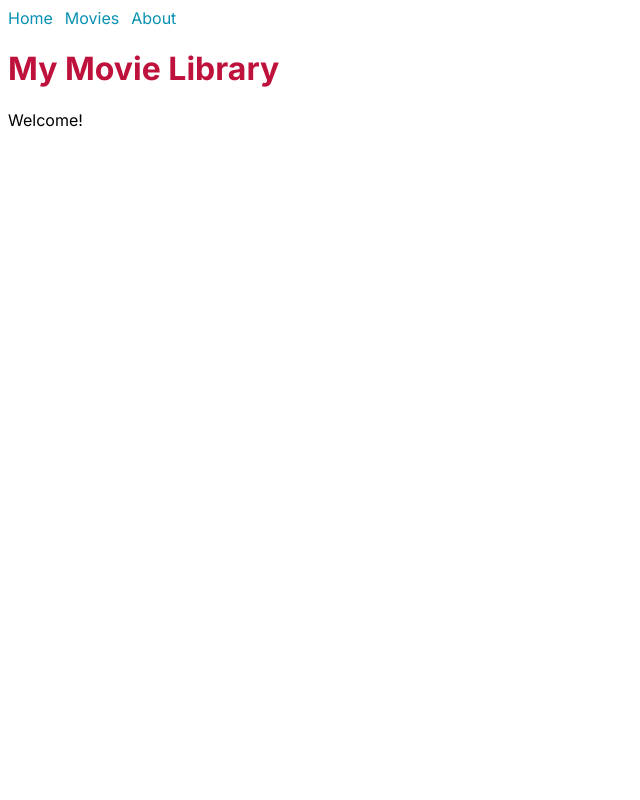
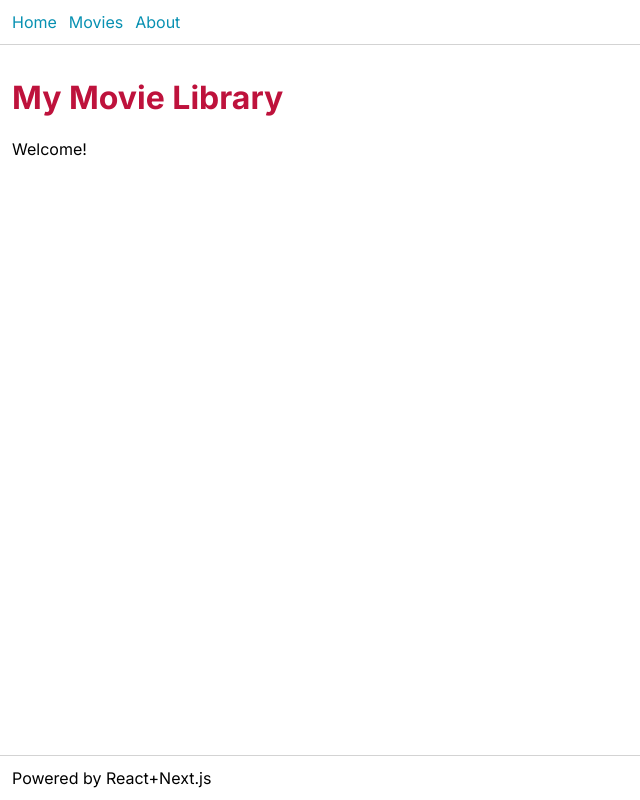
Before and after one commit to scastiel/my-movie-library, a Next.js app: page / in a window 1280 px wide. Shown: the whole page, without its empty margins (0-640 px from the left). Built offline with nearby package versions, Linux system fonts and the light colour scheme.

Commit message:
Lesson: layouts

```diff
--- a/src/app/layout.js
+++ b/src/app/layout.js
@@ -1,17 +1,30 @@
+import { NavMenu } from '../components/nav-menu'
 import './globals.css'
+import styles from './layout.module.css'
 import { Inter } from 'next/font/google'
 
 const inter = Inter({ subsets: ['latin'] })
 
 export const metadata = {
-  title: 'Create Next App',
+  title: {
+    template: '%s · My Movie Library',
+    default: 'My Movie Library',
+  },
   description: 'Generated by create next app',
 }
 
 export default function RootLayout({ children }) {
   return (
     <html lang="en">
-      <body className={inter.className}>{children}</body>
+      <body className={`${styles.rootLayout} ${inter.className}`}>
+        <header>
+          <NavMenu />
+        </header>
+
+        <main>{children}</main>
+
+        <footer>Powered by React+Next.js</footer>
+      </body>
     </html>
   )
 }
--- /dev/null
+++ b/src/app/layout.module.css
@@ -0,0 +1,21 @@
+.rootLayout {
+  margin: 0;
+  display: flex;
+  flex-direction: column;
+  min-height: 100vh;
+}
+
+.rootLayout > main {
+  padding: 12px;
+  flex: 1;
+}
+
+.rootLayout > header {
+  border-bottom: 1px solid lightgray;
+  padding: 12px;
+}
+
+.rootLayout > footer {
+  border-top: 1px solid lightgray;
+  padding: 12px;
+}
--- a/src/app/movies/page.js
+++ b/src/app/movies/page.js
@@ -1,5 +1,4 @@
 import { MovieList } from '../../components/movie-list'
-import { NavMenu } from '../../components/nav-menu'
 
 export const metadata = {
   title: 'Movies',
@@ -15,8 +14,7 @@ export default function MoviesPage() {
   ]
 
   return (
-    <main>
-      <NavMenu />
+    <>
       <h1>Popular Movies</h1>
 
       <MovieList movies={movies} />
@@ -24,6 +22,6 @@ export default function MoviesPage() {
       <p>
         <a href="https://www.themoviedb.org/">See more</a>
       </p>
-    </main>
+    </>
   )
 }
--- a/src/app/page.js
+++ b/src/app/page.js
@@ -1,5 +1,3 @@
-import { NavMenu } from '../components/nav-menu'
-
 export const metadata = {
   title: 'My Movie Library',
   description: 'An app created with React and Next.js',
@@ -7,11 +5,9 @@ export const metadata = {
 
 export default function HomePage() {
   return (
-    <main>
-      <NavMenu />
+    <>
       <h1>My Movie Library</h1>
-
       <p>Welcome!</p>
-    </main>
+    </>
   )
 }
```
Also changed, not shown: src/app/about/page.js (+2 -6 lines).
